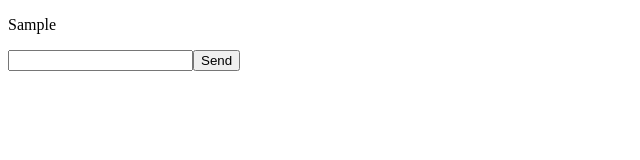
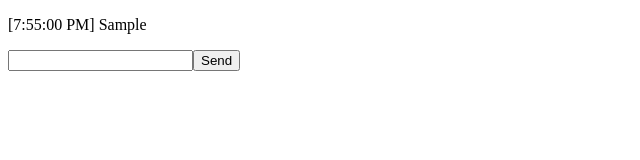
Before and after one commit to markwetzel/ChatApp, a React app in the folder client/: page / in a window 1280 px wide. Both pictures are taken after typing "Sample" into the empty fields and a click on the button "Send". Shown: the top 160 px of the page, without its empty margins (0-640 px from the left). Built offline with nearby package versions, Linux system fonts and the light colour scheme; the HTML template or start-up script is replaced by a standard one.

Commit message:
Timestamps now reflect when they were added, not 'now'

```diff
--- a/client/package.json
+++ b/client/package.json
@@ -12,6 +12,8 @@
   "author": "",
   "license": "ISC",
   "dependencies": {
+    "date-fns": "^3.0.6",
+    "date-fns-tz": "^2.0.0",
     "react": "^18.2.0",
     "react-dom": "^18.2.0"
   },
--- a/client/src/components/ChatWindow.tsx
+++ b/client/src/components/ChatWindow.tsx
@@ -1,5 +1,17 @@
 import { useContext } from "react";
 import { ChatContext } from "../context/ChatContext";
+
+function formatAMPM(date: Date) {
+  const hours = date.getHours();
+  const minutes = date.getMinutes();
+  const seconds = date.getSeconds();
+  const ampm = hours >= 12 ? "PM" : "AM";
+  const formattedHours = hours % 12 || 12; // Convert to 12-hour format
+  const formattedMinutes = minutes < 10 ? `0${minutes}` : minutes;
+  const formattedSeconds = seconds < 10 ? `0${seconds}` : seconds;
+
+  return `${formattedHours}:${formattedMinutes}:${formattedSeconds} ${ampm}`;
+}
 
 const ChatWindow = () => {
   const { messages } = useContext(ChatContext);
@@ -7,7 +19,9 @@ const ChatWindow = () => {
   return (
     <div>
       {messages.map((message, index) => (
-        <p key={index}>{message}</p>
+        <p key={index}>{`[${formatAMPM(message.timestamp)}] ${
+          message.text
+        }`}</p>
       ))}
     </div>
   );
--- a/client/src/context/ChatContext.tsx
+++ b/client/src/context/ChatContext.tsx
@@ -1,8 +1,13 @@
 import React, { createContext, useState } from "react";
+
+interface Message {
+  text: string;
+  timestamp: Date;
+}
 
 // Shape of our context state
 interface ChatContextType {
-  messages: string[];
+  messages: Message[];
   addMessage: (message: string) => void;
 }
 
@@ -17,10 +22,14 @@ interface ChatProviderProps {
 }
 
 export const ChatProvider: React.FC<ChatProviderProps> = ({ children }) => {
-  const [messages, setMessages] = useState<string[]>([]);
+  const [messages, setMessages] = useState<Message[]>([]);
 
   const addMessage = (message: string) => {
-    setMessages((prevMessages) => [...prevMessages, message]);
+    const newMessage: Message = {
+      text: message,
+      timestamp: new Date(),
+    };
+    setMessages((prevMessages) => [...prevMessages, newMessage]);
   };
 
   return (
```
Also changed, not shown: 1 other file (tests, documents, lock files or other folders).
